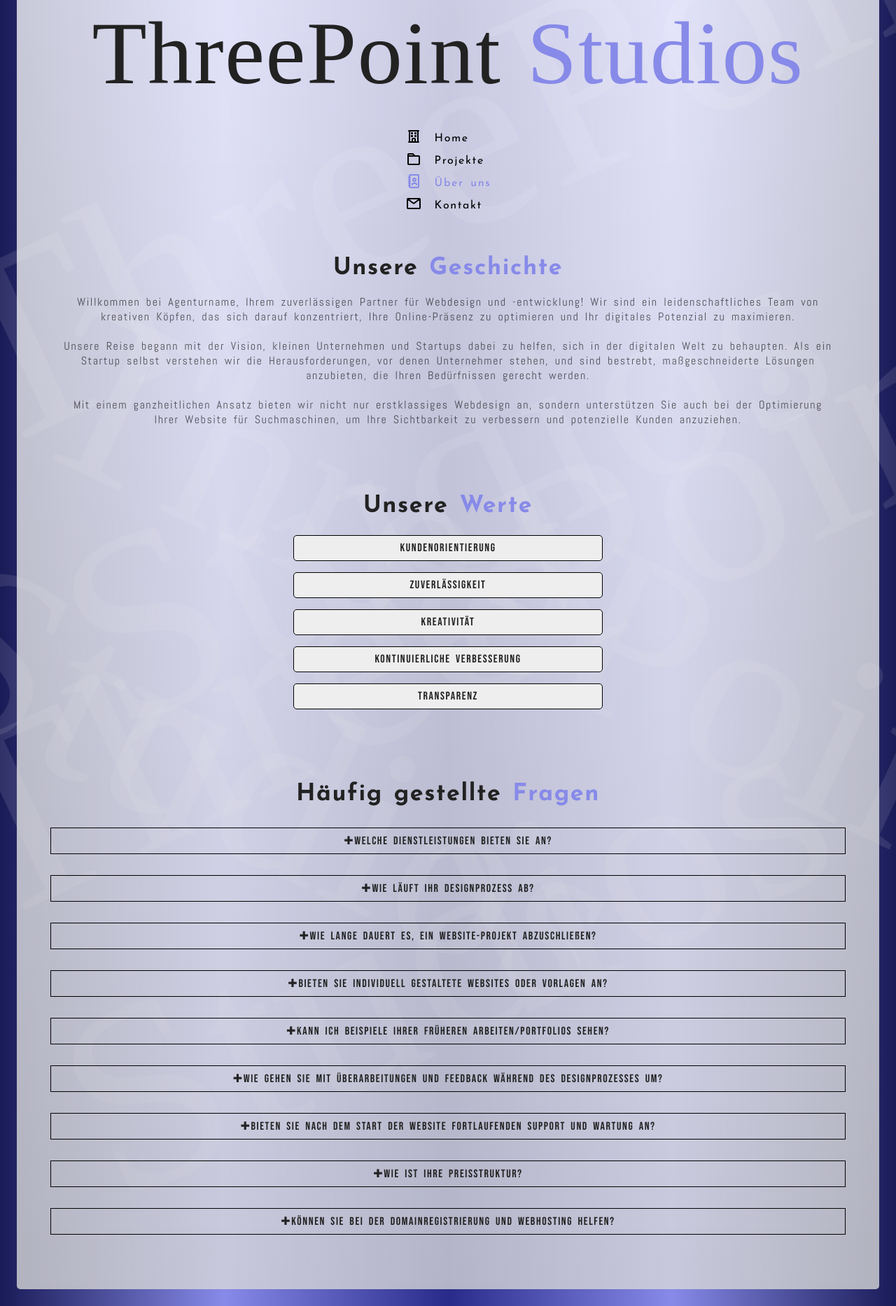
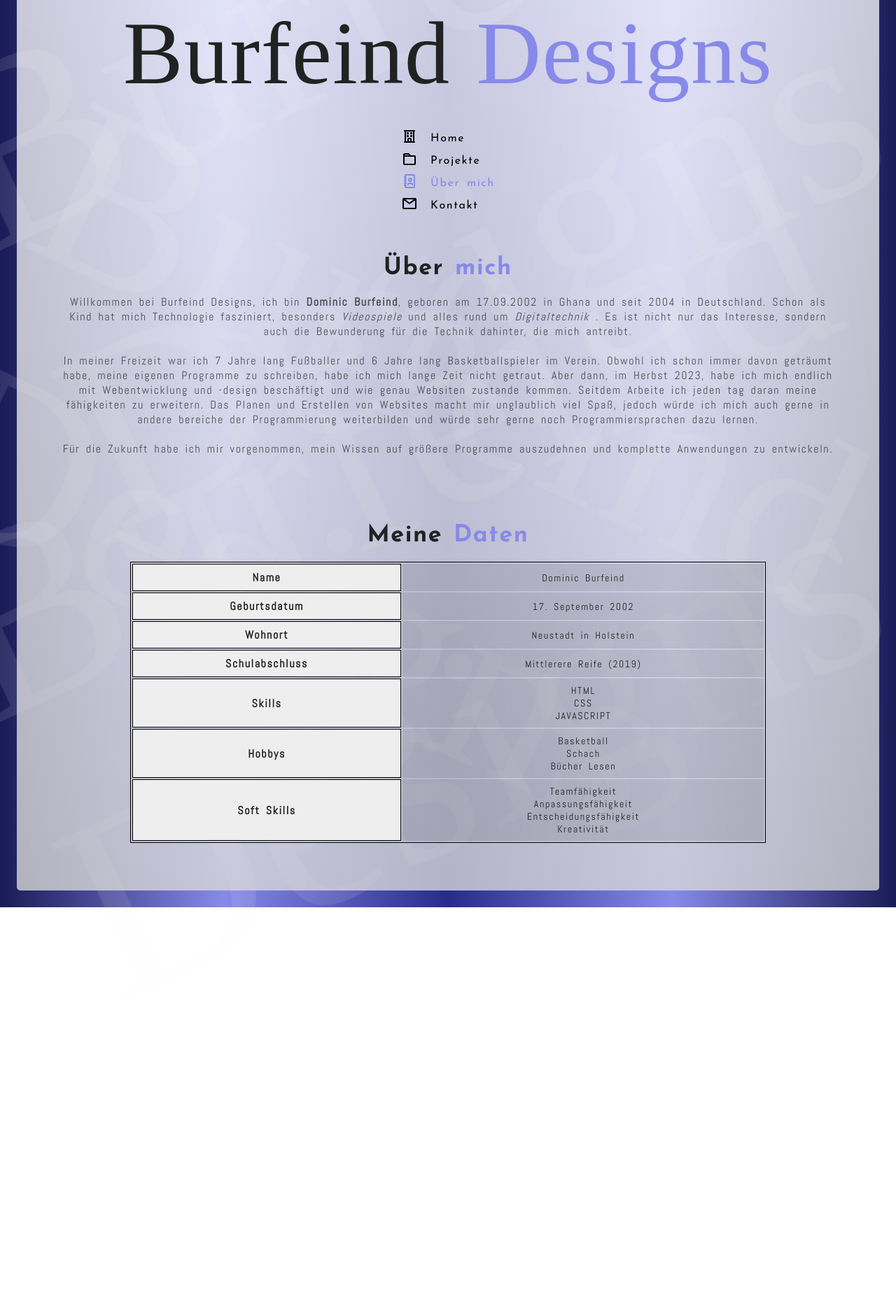
Before and after one commit to dominicBurfeind/ThreePointStudios, a plain HTML site: page aboutus.html in a window 1280 px wide. Shown: the part 45-1912 px from the top of the page at 70% size. After the commit the page ends 1342 px from the top, so only its background shows below. Drawn offline with Linux system fonts and the light colour scheme; a web font is replaced by a local one.

Commit message:
new commit

```diff
--- a/aboutus.html
+++ b/aboutus.html
@@ -10,14 +10,14 @@
   <link rel="preconnect" href="https://fonts.gstatic.com" crossorigin>
   <link href="https://fonts.googleapis.com/css2?family=Abel&family=Bebas+Neue&display=swap" rel="stylesheet">
   <link href="https://fonts.googleapis.com/css2?family=Josefin+Sans:ital,wght@0,100..700;1,100..700&family=Permanent+Marker&family=Tac+One&display=swap" rel="stylesheet">
-  <title>Agenturname - Unsere Projekte</title>
+  <title>Burfeind Designs - Unsere Projekte</title>
 </head>
 <body>
 
   <div class="background-container">
-    <p class="background-text1 wavy">ThreePoint Studios</p>
-    <p class="background-text2 wavy">ThreePoint Studios</p>
-    <p class="background-text3 wavy">ThreePoint Studios</p>
+    <p class="background-text1 wavy">Burfeind Designs</p>
+    <p class="background-text2 wavy">Burfeind Designs</p>
+    <p class="background-text3 wavy">Burfeind Designs</p>
   </div>
 
 
@@ -29,7 +29,7 @@
       <header class="header">
         <div class="header-content-info">
           <div class="logo-container">
-            <span class="logo">ThreePoint <span class="logo-color">Studios</span></span>
+            <span class="logo">Burfeind <span class="logo-color">Designs</span></span>
           </div>
           <ul>
             <li>
@@ -43,130 +43,86 @@
             <li>
               <a id="Currently-open" href="aboutus.html"><svg class="w-6 h-6 text-gray-800 dark:text-white" aria-hidden="true" xmlns="http://www.w3.org/2000/svg" width="24" height="24" fill="none" viewBox="0 0 24 24">
                <path stroke="currentColor" stroke-linecap="round" stroke-linejoin="round" stroke-width="2" d="M7 6H5m2 3H5m2 3H5m2 3H5m2 3H5m11-1a2 2 0 0 0-2-2h-2a2 2 0 0 0-2 2M7 3h11a1 1 0 0 1 1 1v16a1 1 0 0 1-1 1H7a1 1 0 0 1-1-1V4a1 1 0 0 1 1-1Zm8 7a2 2 0 1 1-4 0 2 2 0 0 1 4 0Z"/>
-               </svg> Über uns</a>
+               </svg> Über mich</a>
              </li>
              <li>
               <a href="contact.html"><svg class="w-6 h-6 text-gray-800 dark:text-white" aria-hidden="true" xmlns="http://www.w3.org/2000/svg" width="24" height="24" fill="none" viewBox="0 0 24 24">
                <path stroke="currentColor" stroke-linecap="round" stroke-width="2" d="m3.5 5.5 7.893 6.036a1 1 0 0 0 1.214 0L20.5 5.5M4 19h16a1 1 0 0 0 1-1V6a1 1 0 0 0-1-1H4a1 1 0 0 0-1 1v12a1 1 0 0 0 1 1Z"/></svg> Kontakt</a>
              </li>
           </ul>
-
         </div>
       </header>
 
       <section class="unsere-geschichte">
         <div class="geschichte-content">
-          <h1>Unsere <span class="logo-color">Geschichte</span></h1>
+          <h1>Über <span class="logo-color">mich</span></h1>
           <p>
-            Willkommen bei Agenturname, Ihrem zuverlässigen Partner für Webdesign und -entwicklung! Wir sind ein leidenschaftliches Team von kreativen Köpfen, das sich darauf konzentriert, Ihre Online-Präsenz zu optimieren und Ihr digitales Potenzial zu maximieren.
+            Willkommen bei Burfeind Designs, ich bin <strong>Dominic Burfeind</strong>, geboren am 17.09.2002 in Ghana und seit 2004 in Deutschland. Schon als Kind hat mich Technologie fasziniert, besonders <em>Videospiele</em> und alles rund um <em>Digitaltechnik</em> . Es ist nicht nur das Interesse, sondern auch die Bewunderung für die Technik dahinter, die mich antreibt.
             <br>
             <br>
-            Unsere Reise begann mit der Vision, kleinen Unternehmen und Startups dabei zu helfen, sich in der digitalen Welt zu behaupten. Als ein Startup selbst verstehen wir die Herausforderungen, vor denen Unternehmer stehen, und sind bestrebt, maßgeschneiderte Lösungen anzubieten, die Ihren Bedürfnissen gerecht werden.
+            In meiner Freizeit war ich 7 Jahre lang Fußballer und 6 Jahre lang Basketballspieler im Verein. Obwohl ich schon immer davon geträumt habe, meine eigenen Programme zu schreiben, habe ich mich lange Zeit nicht getraut. Aber dann, im Herbst 2023, habe ich mich endlich mit Webentwicklung und -design beschäftigt und wie genau Websiten zustande kommen. Seitdem Arbeite ich jeden tag daran meine fähigkeiten zu erweitern. Das Planen und Erstellen von Websites macht mir unglaublich viel Spaß, jedoch würde ich mich auch gerne in andere bereiche der Programmierung weiterbilden und würde sehr gerne noch Programmiersprachen dazu lernen.
             <br>
             <br>
-            Mit einem ganzheitlichen Ansatz bieten wir nicht nur erstklassiges Webdesign an, sondern unterstützen Sie auch bei der Optimierung Ihrer Website für Suchmaschinen, um Ihre Sichtbarkeit zu verbessern und potenzielle Kunden anzuziehen.
-            </p>
+            Für die Zukunft habe ich mir vorgenommen, mein Wissen auf größere Programme auszudehnen und komplette Anwendungen zu entwickeln.
+          </p>
         </div>
 
         <div class="unsere-werte">
           <div class="unsere-werte-container">
-            <h2>Unsere <span class="logo-color">Werte</span></h2>
-            <ul>
-              <li>Kundenorientierung</li>
-              <li>Zuverlässigkeit</li>
-              <li>Kreativität</li>
-              <li>Kontinuierliche Verbesserung</li>
-              <li>Transparenz</li>
-            </ul>
+            <h2>Meine <span class="logo-color">Daten</span></h2>
+            <table>
+              <tr>
+                <th>Name</th>
+                <td>Dominic Burfeind</td>
+              </tr>
+              <tr>
+                <th>Geburtsdatum</th>
+                <td>17. September 2002</td>
+              </tr>
+              <tr>
+                <th>Wohnort</th>
+                <td>Neustadt in Holstein</td>
+              </tr>
+              <tr>
+                <th>Schulabschluss</th>
+                <td>Mittlerere Reife (2019)</td>
+              </tr>
+              <tr>
+                <th>Skills</th>
+                <td>
+                  <ul>
+                    <li>HTML</li>
+                    <li>CSS</li>
+                    <li>JAVASCRIPT</li>
+                    <li></li>
+                  </ul>
+                </td>
+              </tr>
+              <tr>
+                <th>Hobbys</th>
+                <td>
+                  <ul>
+                    <li>Basketball</li>
+                    <li>Schach</li>
+                    <li>Bücher Lesen</li>
+                    <li></li>
+                  </ul>
+                </td>
+              </tr>
+              <tr>
+                <th>Soft Skills</th>
+                <td>
+                  <ul>
+                    <li>Teamfähigkeit</li>
+                    <li>Anpassungsfähigkeit</li>
+                    <li>Entscheidungsfähigkeit</li>
+                    <li>Kreativität</li>
+                  </ul>
+                </td>
+              </tr>
+            </table>
           </div>
         </div>
-
-        <section class="faq-section">
-          <div class="question-container">
-            <h2>Häufig gestellte <span class="logo-color">Fragen</span></h2>
-            <div class="question">
-              <details>
-                <summary>Welche Dienstleistungen bieten Sie an?</summary>
-                <p>
-                  Lorem ipsum dolor sit amet, consectetur adipiscing elit.
-                </p>
-            </div>
-
-            <div class="question">
-              <details>
-                <summary>Wie läuft Ihr Designprozess ab?</summary>
-                <p>
-                  Lorem ipsum dolor sit amet, consectetur adipiscing elit.
-                </p>
-              </details>
-            </div>
-
-            <div class="question">
-              <details>
-                <summary>Wie lange dauert es, ein Website-Projekt abzuschließen?</summary>
-                <p>
-                  Lorem ipsum dolor sit amet, consectetur adipiscing elit.
-                </p>
-              </details>
-            </div>
-
-            <div class="question">
-              <details>
-                <summary>Bieten Sie individuell gestaltete Websites oder Vorlagen an?</summary>
-                <p>
-                  Lorem ipsum dolor sit amet, consectetur adipiscing elit.
-                </p>
-              </details>
-            </div>
-
-            <div class="question">
-              <details>
-                <summary>Kann ich Beispiele Ihrer früheren Arbeiten/Portfolios sehen?</summary>
-                <p>
-                  Lorem ipsum dolor sit amet, consectetur adipiscing elit.
-                </p>
-              </details>
-            </div>
-
-            <div class="question">
-              <details>
-                <summary>Wie gehen Sie mit Überarbeitungen und Feedback während des Designprozesses um?</summary>
-                <p>
-                  Lorem ipsum dolor sit amet, consectetur adipiscing elit.
-                </p>
-              </details>
-            </div>
-
-            <div class="question">
-              <details>
-                <summary>Bieten Sie nach dem Start der Website fortlaufenden Support und Wartung an?</summary>
-                <p>
-                  Lorem ipsum dolor sit amet, consectetur adipiscing elit.
-                </p>
-              </details>
-            </div>
-
-            <div class="question">
-              <details>
-                <summary>Wie ist Ihre Preisstruktur?</summary>
-                <p>
-                  Lorem ipsum dolor sit amet, consectetur adipiscing elit.
-                </p>
-              </details>
-            </div>
-
-            <div class="question">
-              <details>
-                <summary>Können Sie bei der Domainregistrierung und Webhosting helfen?</summary>
-                <p>
-                  Lorem ipsum dolor sit amet, consectetur adipiscing elit.
-                </p>
-              </details>
-            </div>
-
-          </div>
-
-      </section>
       </section>
     </section>
   </main>
--- a/resources/css/style.css
+++ b/resources/css/style.css
@@ -230,6 +230,19 @@ main {
   color: #000000a0;
 }
 
+.img-container {
+  border: 2px solid black;
+  width: 120px;
+  height: 150px;
+  border-radius: var(--radius);
+  margin-top: 50px;
+}
+
+.img-container img {
+  width: 100%;
+  height: 100%;
+}
+
 
 
 /*Logo*/
@@ -387,6 +400,8 @@ main {
 .project-showcase-content a {
   color: #525487;
   font-size: var(--font-medium);
+  margin: 0 20px;
+
 }
 
 .project-showcase a:hover {
@@ -472,23 +487,24 @@ main {
   font-size: var(--font-xxxl);
 }
 
-.unsere-werte-container ul {
-  padding: var(--spacing-md);
-  display: flex;
-  flex-direction: column;
-  justify-content: center;
-  align-items: center;
+.unsere-werte-container table {
+  width: 80%;
+  margin: 20px auto;
+  font-family: Abel;
+  border: 1px solid black;
 }
 
+.unsere-werte-container table th {
+  background: #eee;
+  border: 1px solid black;
+  margin: var(--spacing-sm);
+  padding: var(--spacing-sm);
+}
 
-.unsere-werte-container ul li {
-  border: 1.2px solid black;
-  font-weight: lighter;
-  border-radius: var(--radius);
-  background-color: #eee;
-  width: 40%;
+.unsere-werte-container table td {
+  background-color: rgba(0, 0, 0, 0.101);
   padding: var(--spacing-sm);
-  margin: var(--spacing-sm);
+  font-size: var(--font-small);
 }
 
 
```
Also changed, not shown: contact.html (+8 -8 lines), index.html (+12 -9 lines), work.html (+11 -6 lines), resources/img/BewerbungsfotoMain.jpeg (added).
